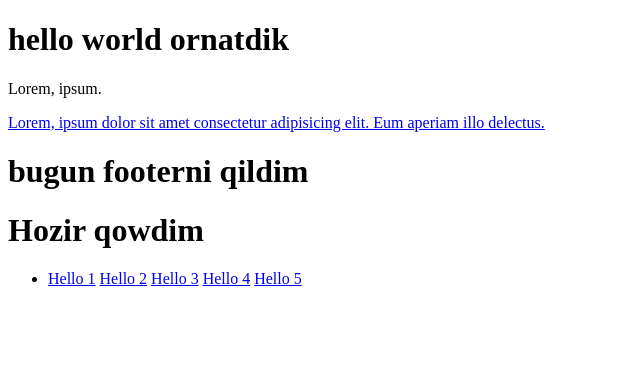
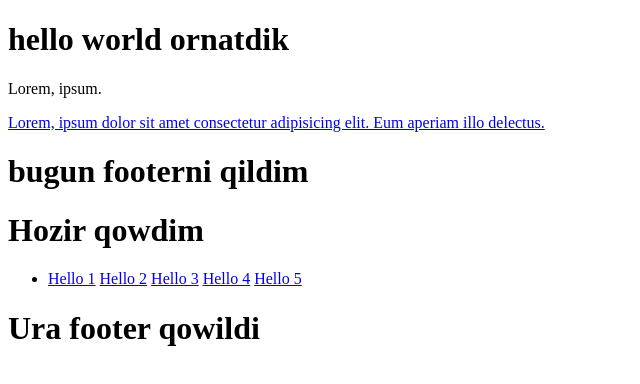
Before and after one commit to Mavlonberdiyev/ok1, a plain HTML site: page index.html in a window 1280 px wide. Shown: the whole page, without its empty margins (0-640 px from the left). Drawn offline with Linux system fonts and the light colour scheme.

Commit message:
Fopter qowildi

```diff
--- a/index.html
+++ b/index.html
@@ -39,6 +39,10 @@
     </ul>
 </nav>
 
+<footer>
+    <h1>Ura footer qowildi </h1>
+</footer>
+
 
 
 </body>
```
